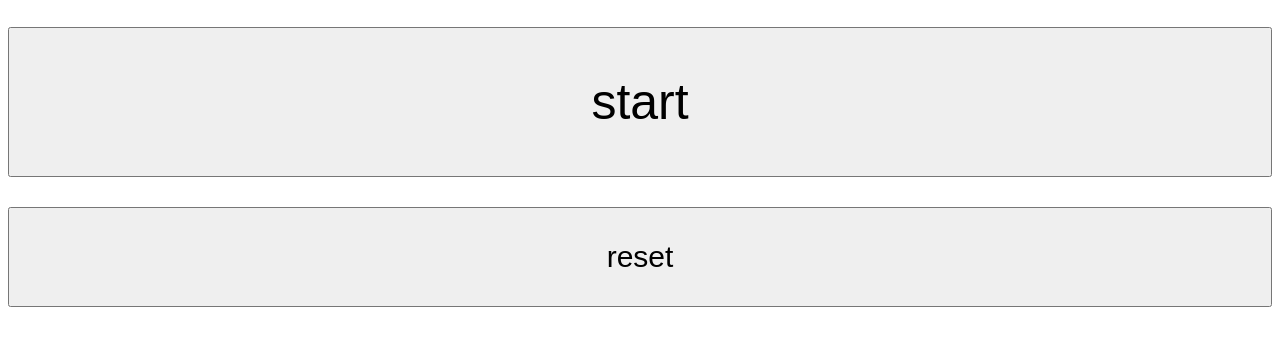
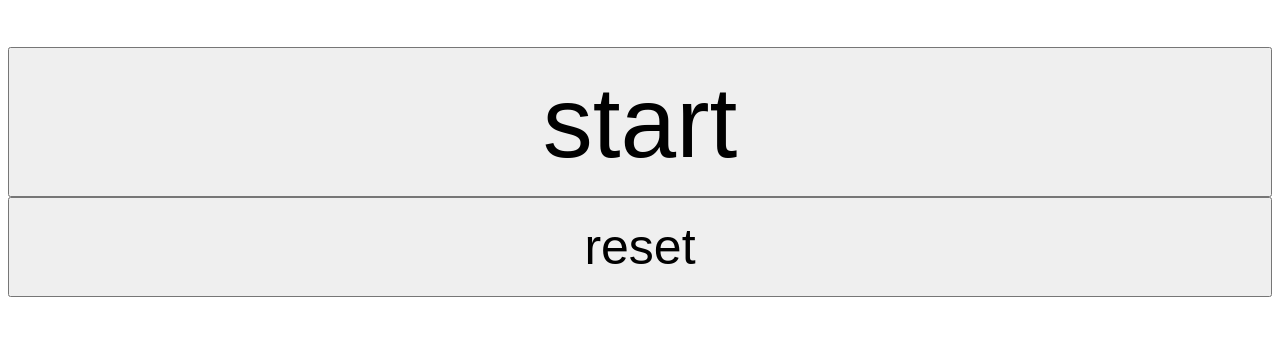
Before and after one commit to tomihanayu/30fpsCounter, a plain HTML site: page index.html in a window 1280 px wide. Shown: the part 453-798 px from the top of the page. Drawn offline with Linux system fonts and the light colour scheme.

Commit message:
Update style.css
更新

```diff
--- a/style.css
+++ b/style.css
@@ -11,11 +11,11 @@
 #start_stop{
     width:100%;
     height:150px;
-    font-size:50px;
-    margin: 30px 0px;
+    font-size:100px;
+    margin: 50px 0px 0px;
 }
 #reset{
     width:100%;
     height:100px;
-    font-size:30px;
+    font-size:50px;
 }
```
